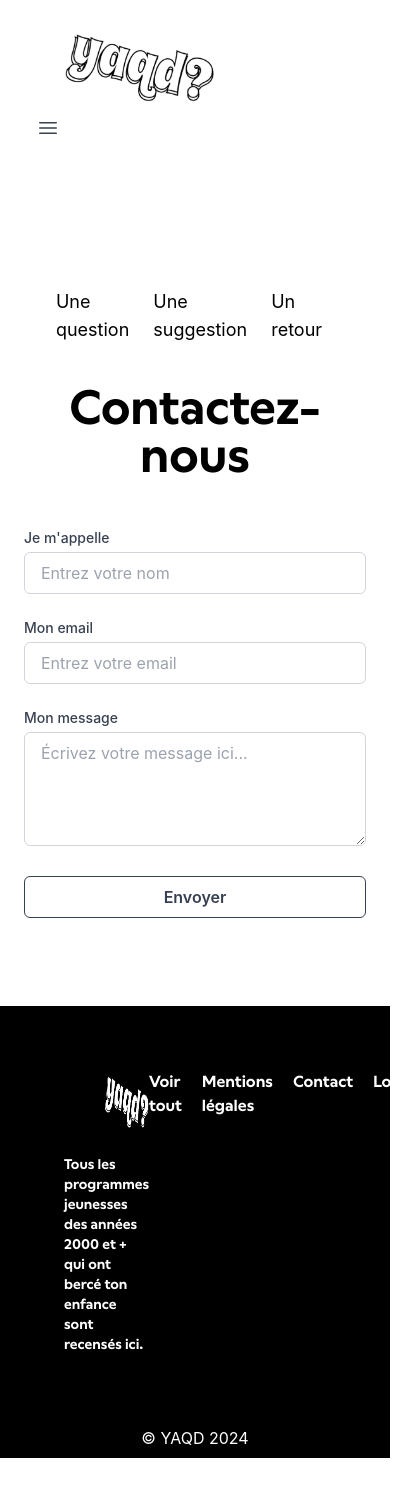
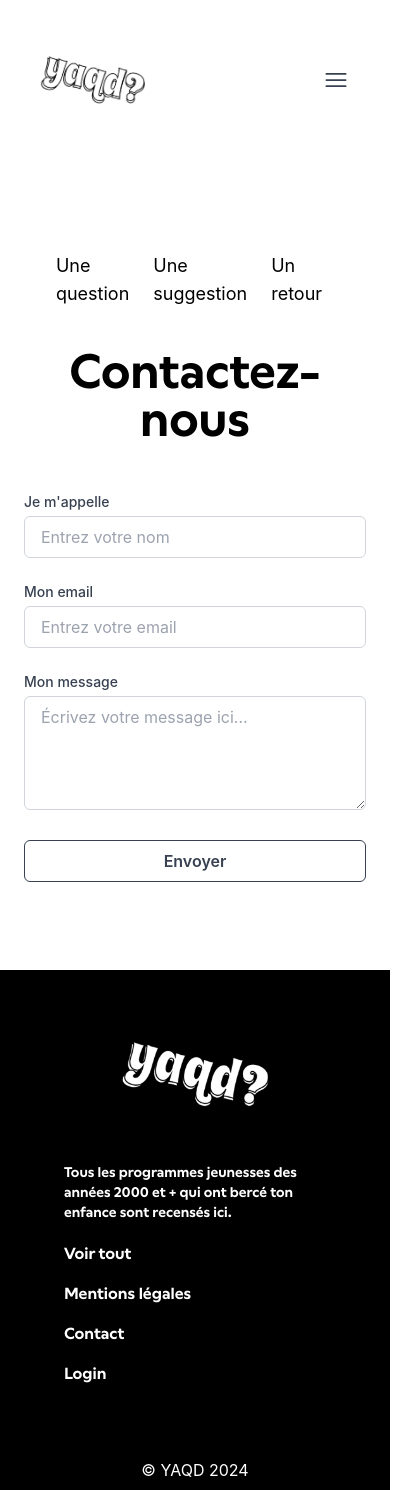
Before and after one commit to LauraKoNk/yaqd-front, a React (Create React App) app: page /contact in a window 390 px wide. Shown: the whole page, 415 px wide, since content can reach past the window. Before the commit the page ends 1458 px from the top, so only its background shows below. Built offline with nearby package versions, Linux system fonts and the light colour scheme; no server answers.

Commit message:
Responsive header + footer

```diff
--- a/src/components/Footer.js
+++ b/src/components/Footer.js
@@ -24,18 +24,27 @@ const Footer = () => {
 
   return (
     <>
-      <div className="bg-black text-white p-16 flex justify-between font-wallop-semibold">
+      <div className="bg-black text-white space-y-5 md:space-y-0  p-16 md:flex md:justify-between font-wallop-semibold">
+        <div className="md:hidden flex flex-col items-center space-y-7">
+        <img src="/assets/YAQD-logo.png" alt="Logo" className="md:hidden h-20"/>
+        <p className="md:hidden pt-5 text-sm"> Tous les programmes jeunesses des années 2000 et + qui ont bercé ton enfance sont recensés ici.</p>
+        </div>
         <div className="leftSide">
-          <img src="/assets/YAQD-logo.png" alt="Logo" className="h-16 pl-10" />
-          <p className="pt-5 text-sm text-balance max-w-[250px]">
+          <img src="/assets/YAQD-logo.png" alt="Logo" className="hidden md:block md:h-16 md:pl-10"/>
+          <p className="hidden md:block pt-5 text-sm text-balance md:max-w-[250px]">
             Tous les programmes jeunesses des années 2000 et + qui ont bercé ton enfance sont recensés ici.
           </p>
         </div>
-        <div className="flex gap-5">
-          <Link to="/">Voir tout </Link>
-          <Link to="/mentions-legales">Mentions légales </Link>
-          <Link to="/contact"> Contact</Link>
-          {user && <Link to="/indexAdmin">Admin</Link>}
+        <div className="rightSide flex flex-col md:flex-row space-y-4 md:space-y-0 md:space-x-5">
+          <Link to="/">
+            Voir tout
+          </Link>
+           <Link to='/mentions-legales'>
+            Mentions légales
+          </Link>
+          <Link to='/contact'>
+            Contact
+          </Link>
           {user ?
             <button onClick={handleLogout} className="text-white border rounded px-4 h-7">
               Déconnexion
--- a/src/components/Header.js
+++ b/src/components/Header.js
@@ -3,33 +3,23 @@ import { useState } from "react";
 
 const Header = () => {
     const [show, setShow] = useState(false);
+    const toggleDropdown = () => {
+        setShow(!show);
+    }
     return (
-        <nav className="bg-white text-black font-wallop-semibold">
-            <div class="md:flex justify-between p-7">
-                <div className="logo pl-9">
+        <nav className="text-black font-wallop-semibold">
+        <div class="flex justify-between items-center mt-5 p-8 md:p-7">
+            <div className="logo pl-2 md:pl-7">
                 <Link to="/">
-                      <img src="/assets/YAQD-logo.png" alt="Logo" class="h-20" />
+                    <img src="/assets/YAQD-logo.png" alt="Logo" class="h-14 md:h-20" />
                 </Link>
             </div>
-                <button id="burger-menu" type="button" class=" md:hidden relative inline-flex items-center justify-center rounded-md p-2 text-gray-700 hover:bg-gray-400 hover:text-white focus:outline-none focus:ring-2 focus:ring-inset focus:ring-white" aria-controls="navbar-Links-Mobile" aria-expanded="false" onClick={() => {
-                        setShow(true)
-                        console.log("ouvert")
-                    }}>
+            <button id="burger-menu" type="button" class="md:hidden relative inline-flex  justify-center  p-2 text-gray-700 rounded-lg hover:bg-gray-100 focus:outline-none focus:ring-2 focus:ring-gray-200" aria-controls="navbar-Links-Mobile" aria-expanded="false" onClick={toggleDropdown}>
                 <span class="absolute -inset-0.5"></span>
                 <span class="sr-only">Open main menu</span>
-                    {/* <!--
-                    Icon when menu is closed.
-
-                    Menu open: "hidden", Menu closed: "block"
-          --> */}
-                    <svg class="block size-6" fill="none" viewBox="0 0 24 24" stroke-width="1.5" stroke="currentColor" aria-hidden="true" data-slot="icon">
+                <svg class="block size-7" fill="none" viewBox="0 0 24 24" stroke-width="1.5" stroke="currentColor" aria-hidden="true" data-slot="icon">
                     <path stroke-linecap="round" stroke-linejoin="round" d="M3.75 6.75h16.5M3.75 12h16.5m-16.5 5.25h16.5" />
                 </svg>
-                    {/* <!--
-                    Icon when menu is open.
-
-                    Menu open: "block", Menu closed: "hidden"
-          --> */}
                 <svg class="hidden size-6" fill="none" viewBox="0 0 24 24" stroke-width="1.5" stroke="currentColor" aria-hidden="true" data-slot="icon">
                     <path stroke-linecap="round" stroke-linejoin="round" d="M6 18 18 6M6 6l12 12" />
                 </svg>
@@ -42,16 +32,22 @@ const Header = () => {
                 <Link to='/contact'>
                     Contact
                 </Link>
+                <button>
+                    <svg xmlns="http://www.w3.org/2000/svg" fill="none" viewBox="0 0 24 24" stroke-width="1.5" stroke="currentColor" class="size-5">
+                        <path stroke-linecap="round" stroke-linejoin="round" d="M21.752 15.002A9.72 9.72 0 0 1 18 15.75c-5.385 0-9.75-4.365-9.75-9.75 0-1.33.266-2.597.748-3.752A9.753 9.753 0 0 0 3 11.25C3 16.635 7.365 21 12.75 21a9.753 9.753 0 0 0 9.002-5.998Z" />
+                    </svg>
+                </button>
             </div>
-                {
-                    show && <div id="navbar-Links-Mobile" className="md:hidden flex flex-col gap-3 border-2">
-                    <a href="#">Voir tout</a>
-                    <a href="#">A propos</a>
-                    <a href="#">Contact</a>
         </div>
+        {show && (<div id="navbar-Links-Mobile" className="md:hidden flex flex-col gap-2 border-2 rounded mx-8">
+            <Link className="pl-2 py-2 hover:bg-gray-100 text-lg cursor-pointer" to="/">
+                Voir tout
+            </Link>
+            <Link className="pl-2 py-2 hover:bg-gray-100 text-lg cursor-pointer" to='/contact'>
+                Contact
+            </Link>
+        </div>)
         }
-
-            </div>
     </nav>
     );
 };
```
Lines whose indentation alone changed are shown as unchanged.
